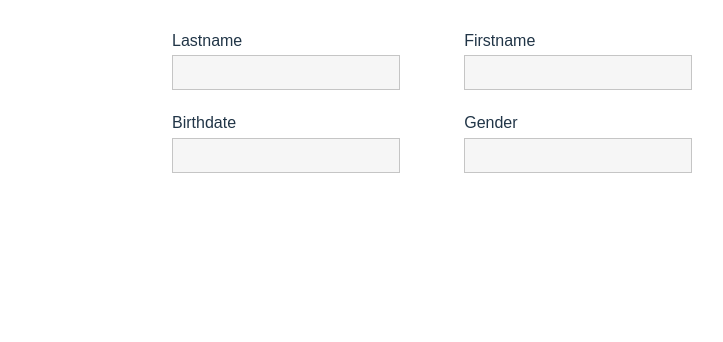
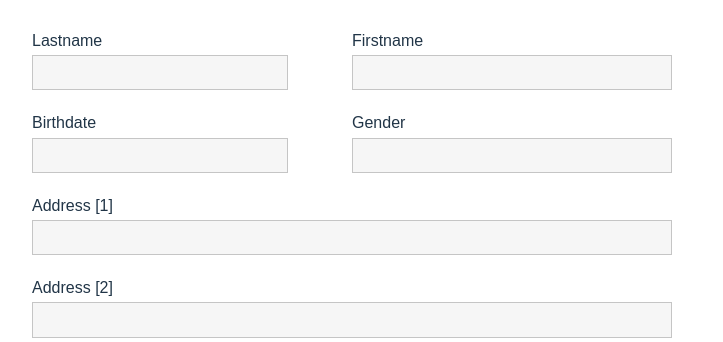
Before and after one commit to ask0ldd/SubscriptionsManager, a React (Vite) app: page /newMember in a window 1280 px wide. Shown: the top 342 px of the page, without its empty margins (288-1011 px from the left). Built offline with nearby package versions, Linux system fonts and the light colour scheme.

Commit message:
newmember form layout

```diff
--- a/src/pages/NewMember.tsx
+++ b/src/pages/NewMember.tsx
@@ -4,18 +4,23 @@ function NewMember(){
     return (
         <main>
             <form className="newMember-Form">
-                <div>
+                <div style={{width:'40%', flex:'1 1 40%'}}>
                     <label htmlFor="lastname">Lastname</label>
                     <input name="lastname" type="text"/>
                     <label className='defaultSpacing' htmlFor="birthdate">Birthdate</label>
                     <input name="birthdate" type="text"/>
                 </div>
-                <div>
+                <div style={{width:'50%'}}>
                     <label htmlFor="firstname">Firstname</label>
                     <input name="firstname" type="text"/>
                     <label className='defaultSpacing' htmlFor="gender">Gender</label>
                     <input name="gender" type="text"/>
-
+                </div>
+                <div style={{width:'100%'}}>
+                    <label className='defaultSpacing' htmlFor="address1">Address [1]</label>
+                    <input name="address1" type="text"/>
+                    <label className='defaultSpacing' htmlFor="address1">Address [2]</label>
+                    <input name="address1" type="text"/>
                 </div>
             </form>
         </main>
--- a/src/style/NewMember.css
+++ b/src/style/NewMember.css
@@ -2,6 +2,8 @@
   display: flex;
   flex-direction: row;
   column-gap: 4rem;
+  flex-wrap: wrap;
+  width: 640px;
 }
 
 .newMember-Form div {
```
